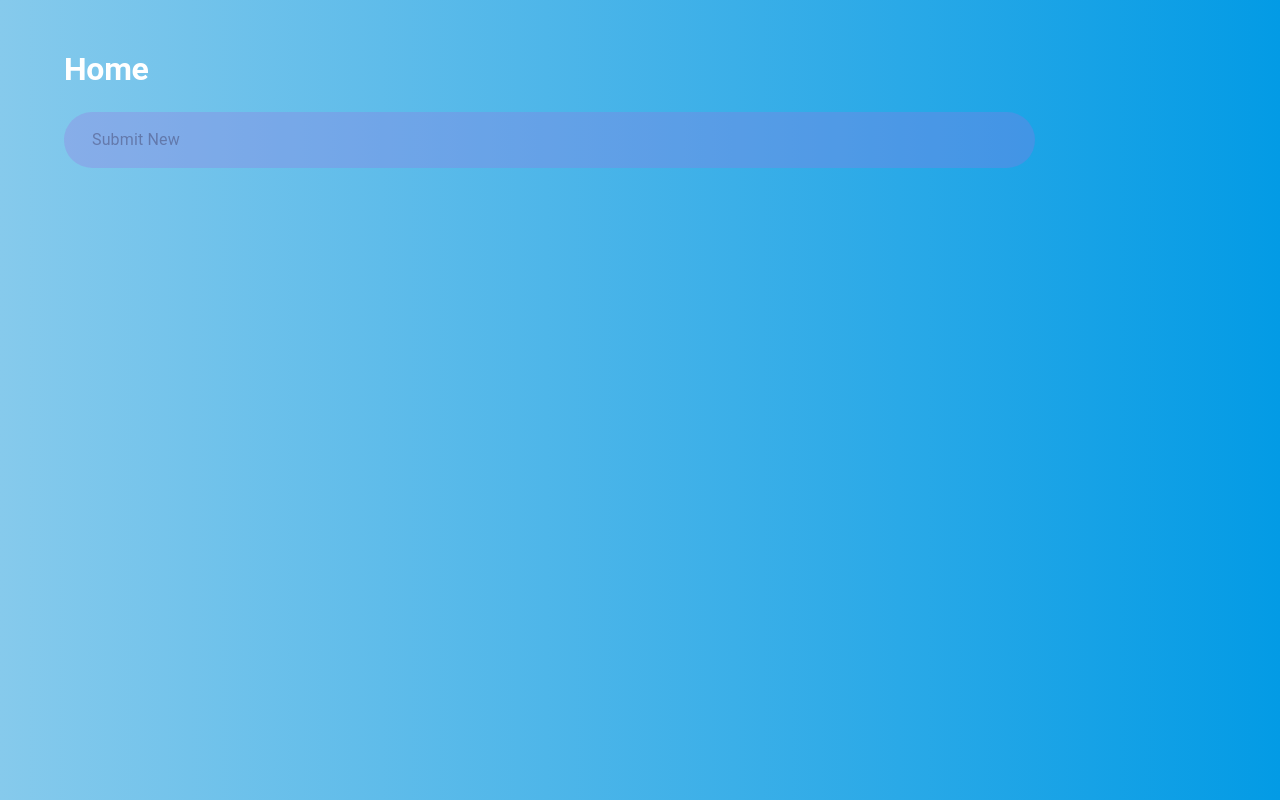
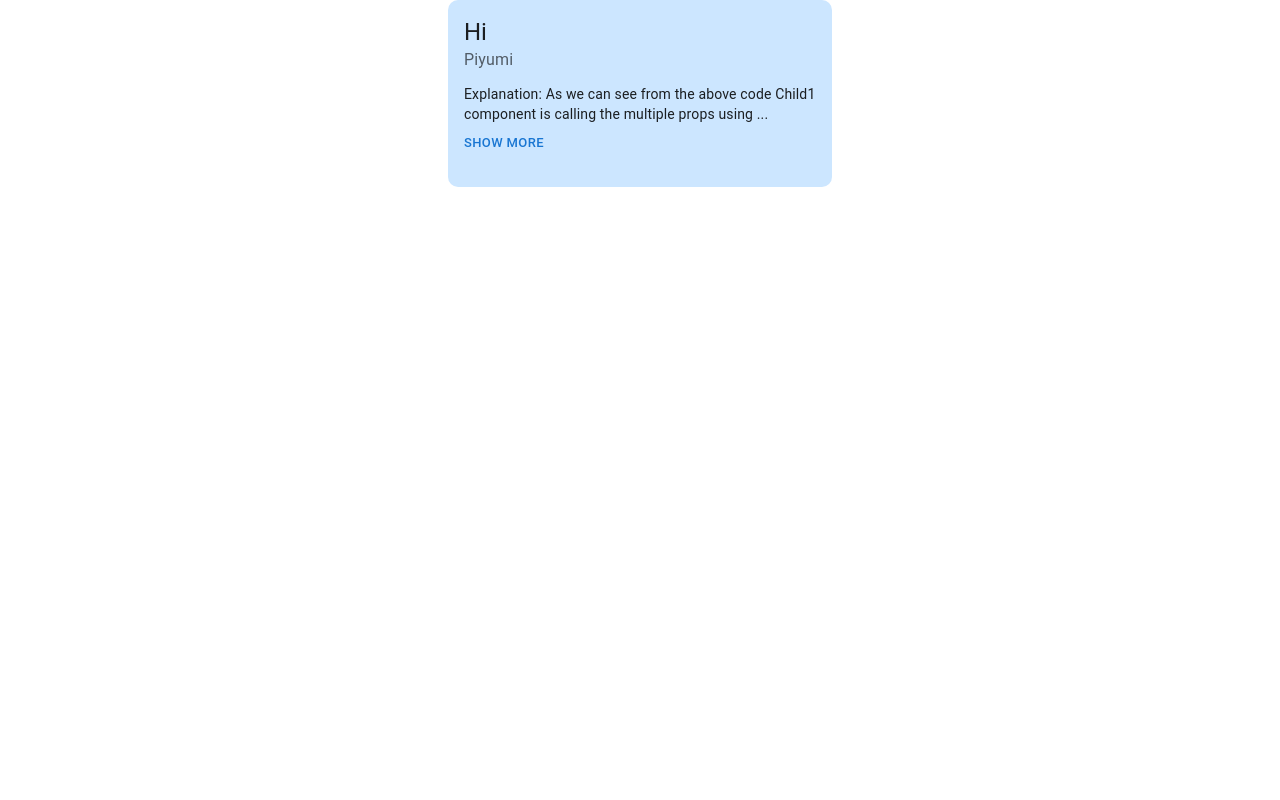
Before and after one commit to fcodelabs/training-web, a React (Create React App) app: page / in a window 1280 px wide. Built offline with nearby package versions, Linux system fonts and the light colour scheme.

Commit message:
Created DiaryCard

```diff
--- a/src/App.tsx
+++ b/src/App.tsx
@@ -3,12 +3,13 @@ import './App.css';
 import SignIn from './pages/SignIn/index';
 import Home from './pages/DairyHome/index';
 import AddingForm from './components/AddingForm/index';
+import DiaryCard from './components/DiaryCard';
 
 
 function App() {
   return (
     <div className="App">
-       <Home />
+       <DiaryCard title='Hi' description='Explanation: As we can see from the above code Child1 component is calling the multiple props using method 1, by creating a separate method and the child2 component is calling the multiple props by creating an anonymous method.' name='Piyumi'  />
     </div>
 
   );
--- a/src/components/AddingForm/index.tsx
+++ b/src/components/AddingForm/index.tsx
@@ -4,7 +4,6 @@ import Box from '@mui/material/Box';
 import TextField from '@mui/material/TextField';
 import Button from '@mui/material/Button';
 import "./styles.css";
-import FilledInput from '@mui/material/FilledInput';
 import TextareaAutosize from '@mui/material/TextareaAutosize';
 import { Grid } from '@mui/material';
 
--- a/src/components/AddingForm/styles.css
+++ b/src/components/AddingForm/styles.css
@@ -3,7 +3,3 @@ body{
     height: 100%;
     background: linear-gradient(90deg, #86caec 0%, #039BE5 100%);
 }
-.TextField-without-border-radius fieldset {
-    border-radius: 25px;
-    border-color: 'none';
-}
--- /dev/null
+++ b/src/components/DiaryCard/index.tsx
@@ -0,0 +1,61 @@
+import React from 'react';
+import Box from '@mui/material/Box';
+import Card from '@mui/material/Card';
+import CardActions from '@mui/material/CardActions';
+import CardContent from '@mui/material/CardContent';
+import Button from '@mui/material/Button';
+import Typography from '@mui/material/Typography';
+
+interface MyProps {
+    title : string
+    name : string
+    description : string
+    }
+
+
+export default function DiaryCard(props : MyProps ) {
+
+    const [showMore, setShowMore] = React.useState(false);
+
+    const handleClick = (event: any) => {
+        event.preventDefault();
+        if (showMore) {
+            setShowMore(false);
+        } else{
+        setShowMore(true);
+        }
+
+    }
+
+    return (
+        <div>
+            <Card  sx={{ minWidth: 275, width: "30%", textAlign: "left", margin: "auto", borderRadius: "10px", boxShadow: "none", backgroundColor: "#cce6ff" }}>
+            <CardContent>
+
+                <Typography variant="h5" component="div">
+                {props.title}
+                </Typography>
+                <Typography sx={{ mb: 1.5 }} color="text.secondary">
+                {props.name}
+                </Typography>
+                {!showMore && <Typography variant="body2">
+                {props.description.length <= 100 ? props.description: (props.description.substr(0, 100) + "...") }
+                {props.description.length > 100 ? <CardActions sx={{paddingLeft: '0px'}} ><Button sx={{padding: '0px'}} size="small" onClick={handleClick}>Show More</Button>  </CardActions>: null}
+                </Typography>}
+
+                {showMore && <Typography variant="body2">
+                {props.description }
+                <CardActions  sx={{paddingLeft: '0px'}} > <Button sx={{padding: '0px'}} size="small" onClick={handleClick}>Show Less</Button> </CardActions>
+                </Typography>}
+
+            </CardContent>
+            {/* <CardActions>
+                <Button size="small">Show More</Button>
+            </CardActions> */}
+            </Card>
+        </div>
+    )
+
+
+
+}
```
